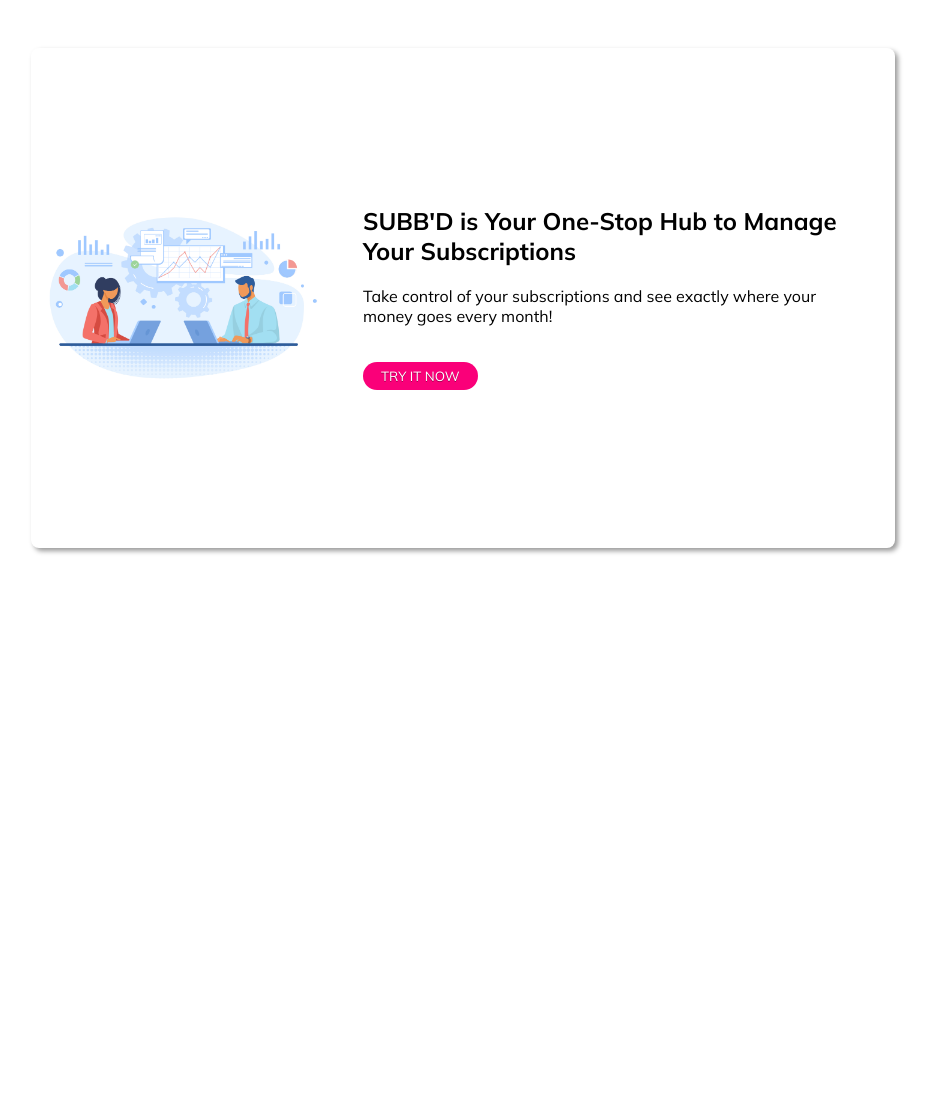
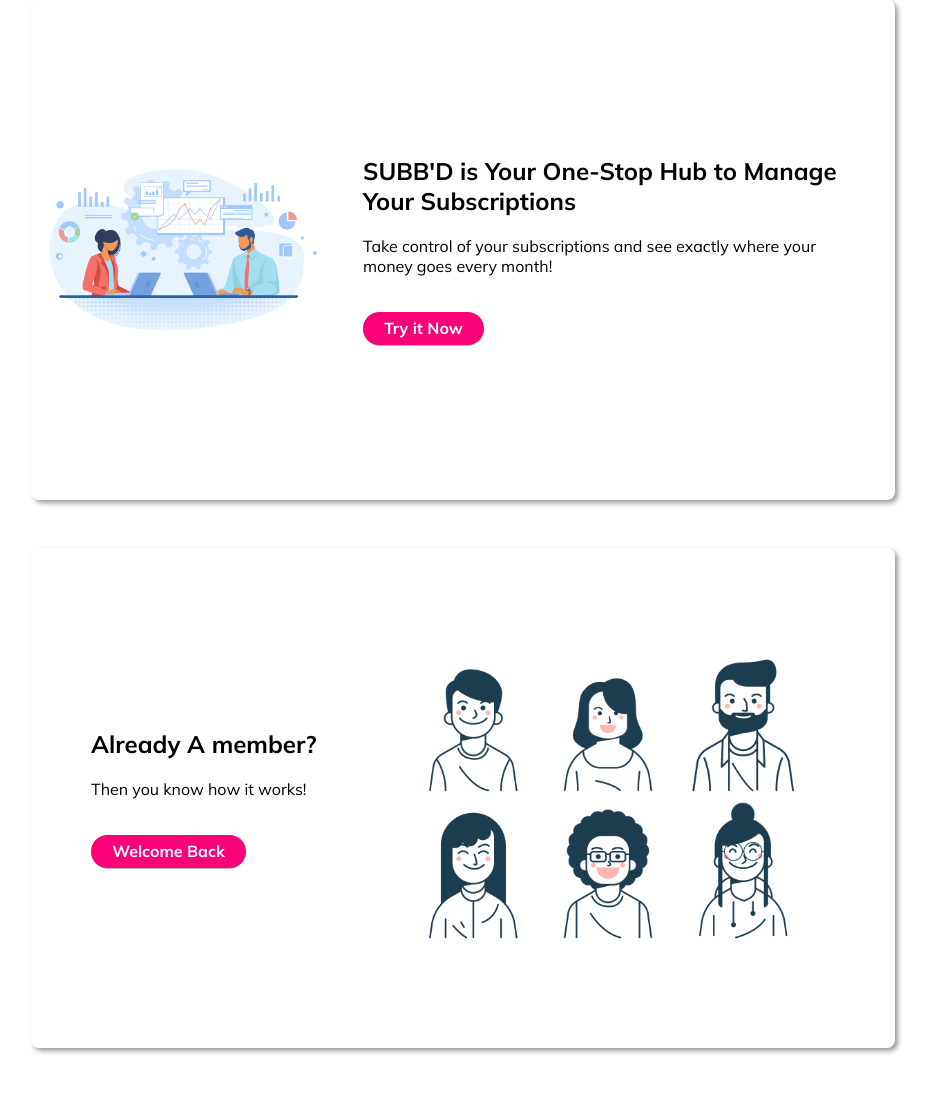
Before and after one commit to leedahw/subbd, a PHP site: page /landing.php in a window 1280 px wide. Shown: the part 76-1172 px from the top of the page, without its empty margins (177-1109 px from the left). Before the commit the page ends 630 px from the top, so only its background shows below. Run offline with PHP 8.4, Linux system fonts and the light colour scheme; some libraries are stand-ins or nearby versions.

Commit message:
new landing page done

```diff
--- a/css/main.css
+++ b/css/main.css
@@ -380,17 +380,61 @@
     background-size:contain;
     background-position-y: center;
     background-repeat: no-repeat;
-    vertical-align: auto;
+
+}
+
+#member-back{
+    z-index: -1;
+    background-image: url("../imgs/member.jpg");
+    float:right;
+    width:60%;
+    height: 500px;
+    background-size:contain;
+    background-position-y: center;
+    background-repeat: no-repeat;
+
 }
 
 #landing1{
     top:4rem;
     padding:1rem;
 }
+
+#member1{
+    top:4rem;
+    padding:1rem;
+    left:4rem;
+}
 #landing-section{
     display:flex;
     flex-direction:row;
     align-items:center;
     justify-content:center;
+
+}
+
+#member-section{
+    display:flex;
+    flex-direction:row-reverse;
+    align-items:center;
+    justify-content:center;
     margin-top:3rem;
 }
+
+
+.styled-btn {
+    background-color: #fa0079;
+    display:inline-block;
+    width: fit-content;
+    padding:0.3em 1.2em;
+    margin:auto;
+    border:0.16em solid rgba(255,255,255,0);
+    border-radius:2em;
+    box-sizing: border-box;
+    text-decoration:none;
+    font-family:'Mulish',sans-serif;
+    font-weight:400;
+    color:#FFFFFF;
+    box-shadow: 0 0.04rem 0.04rem rgba(0,0,0,0.35);
+    text-align:center;
+}
--- a/landing.php
+++ b/landing.php
@@ -16,13 +16,20 @@
         <div id="landing1" style="padding:2rem;width:fit-content">
             <h1 style="width: 500px; margin-top:0;">SUBB'D is Your One-Stop Hub to Manage Your Subscriptions</h1>
             <p style="width: 500px;">Take control of your subscriptions and see exactly where your money goes every month!</p><br/>
-            <input style="margin-left:auto;margin-right:auto"type = "submit" name= "signup" value = "TRY IT NOW">
+            <a href="signup.php" class="styled-btn" style="float:left;color:white;">Try it Now</a>
 
         </div>
     </section>
 
-    <section id="drop-shadow border-radius" id="member-message">
+    <section class="drop-shadow border-radius" id="member-section" style="margin-top:3rem;margin-bottom:3rem;">
+    <div id="member-back" style="left:3rem;">
+    </div>
+        <div id="member1" style="padding:2rem;width:fit-content; left:3rem;">
+            <h1 style="margin-top:0;">Already A member?</h1>
+            <p>Then you know how it works!</p><br/>
+            <a href="login.php" class="styled-btn" style="float:left;color:white;">Welcome Back</a>
 
+        </div>
     </section>
 
 
```
Also changed, not shown: imgs/member.jpg (added).
